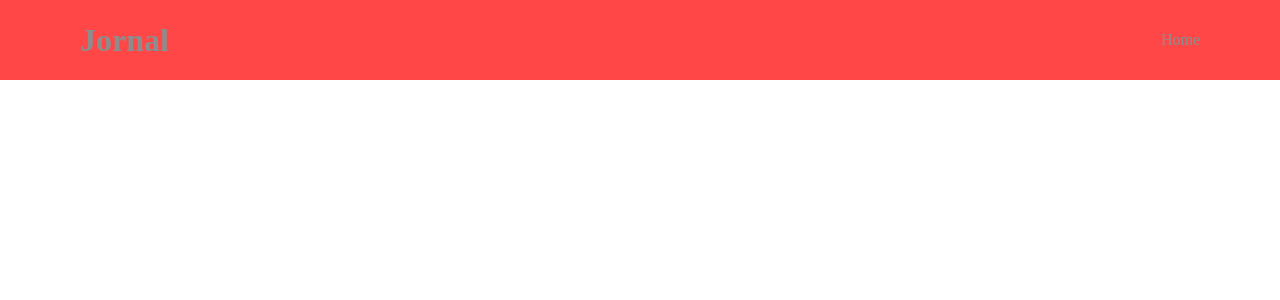
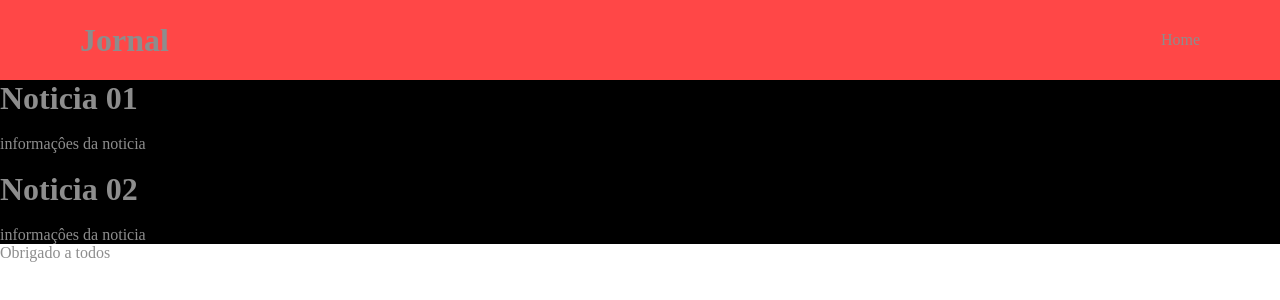
Before and after one commit to Joseph1404/Agencia.github.io, a plain HTML site: page index.html in a window 1280 px wide. Drawn offline with Linux system fonts and the light colour scheme.

Commit message:
Adicionando o corpo

```diff
--- a/estilo.css
+++ b/estilo.css
@@ -1,14 +1,14 @@
-*{
+* {
     margin: 0;
     padding: 0;
     box-sizing: border-box;
 }
 
-ul{
+ul {
     list-style: none;
 }
 
-a{
+a {
     text-decoration: none;
     color: inherit;
 }
@@ -19,11 +19,15 @@ body {
     color: #8d8d8d;
 }
 
-.topo{
+.topo {
     height: 80px;
     background-color: rgba(255, 0, 0, 0.72);
     display: flex;
-    justify-content:space-between;
+    justify-content: space-between;
     align-items: center;
     padding: 0 80px;
 }
+
+.meio {
+    background-color: black;
+    display: flex;}
--- a/index.html
+++ b/index.html
@@ -23,12 +23,18 @@
     </header>
     <main class="meio">
         <div>
-
+            <h1>Noticia 01</h1>
+            <img src="" alt="">
+            <p>informaçôes da noticia</p>
+            <br>
+            <h1>Noticia 02</h1>
+            <img src="" alt="">
+            <p>informaçôes da noticia</p>
         </div>
     </main>
     <section class="final">
         <div>
-
+            <footer>Obrigado a todos</footer>
         </div>
     </section>
 </body>
```
